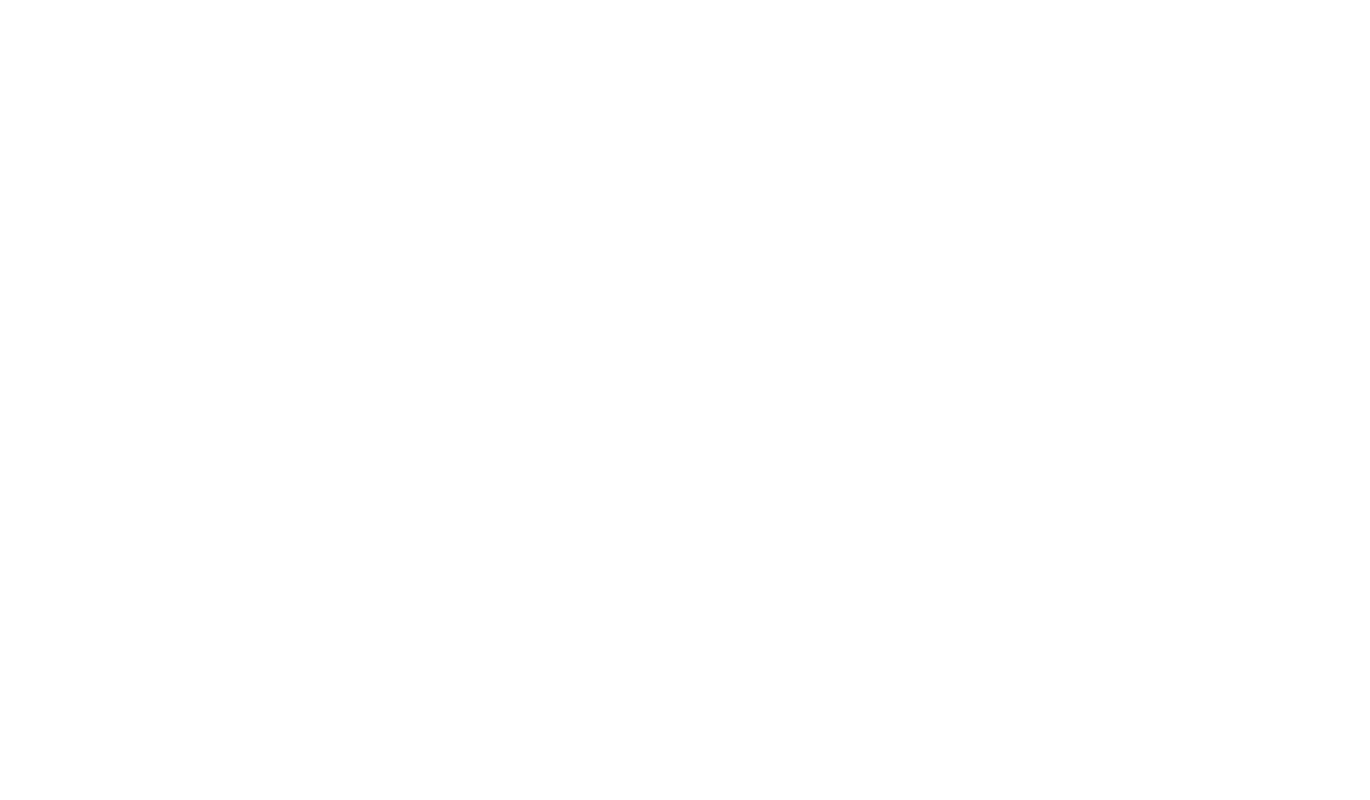
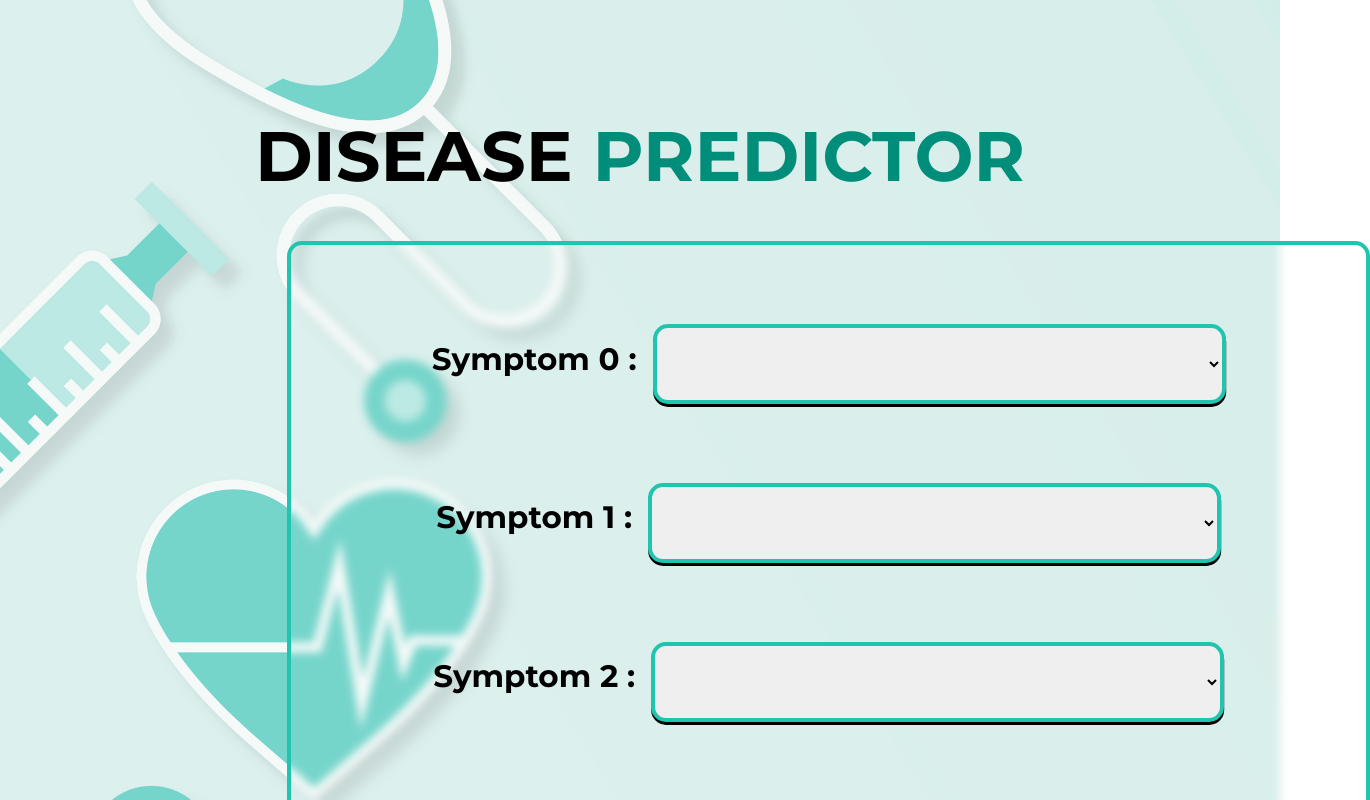
Before and after one commit to Rash023/Mediquity, a React (Create React App) app: page /detection/diseasepredictor in a window 1280 px wide. Before the commit this address had no page. Shown: the top 800 px of the page, 1370 px wide, since content can reach past the window. Built offline with nearby package versions, Linux system fonts and the light colour scheme.

Commit message:
Added the Disease Predictor Page

```diff
--- a/src/App.js
+++ b/src/App.js
@@ -5,6 +5,7 @@
 import Login from './Components/Common/Login';
 import SignUp from './Components/Common/SignUp';
 import BrainTumor from './Components/Core/Disease/BrainTumor';
+import DiseasePredictor from './Components/Core/Disease/DiseasePredictor';
 
 function App() {
   return (
@@ -15,6 +16,7 @@
         <Route path='/login' element={<Login/>}/>
         <Route path='/signup' element={<SignUp/>}/>
         <Route path='/detection/brain' element={<BrainTumor/>}/>
+        <Route path='/detection/diseasepredictor' element={<DiseasePredictor/>}/>
       </Routes>
     </div>
   );
--- a/src/Components/Core/Disease/BrainTumor.jsx
+++ b/src/Components/Core/Disease/BrainTumor.jsx
@@ -5,8 +5,8 @@
 const BrainTumor = () => {
   return (
     <div className='brain-tumor-container brain-container flex flex-col'>
-      <div className='uppercase leading-[63px] font-[700] text-[83px] text-center text-[#000000] h-[116px] mt-[115px]'>BRAIN TUMOR <span className='text-[#008E7B]'>DETECTION</span></div>
-      <div className='w-[1045px] h-[730px] detection-box-shadow border-[4px] border-[#21C4AF] rounded-[15px] ml-[22%] mb-[2%] flex flex-col'>
+      <div className='uppercase leading-[63px] font-[700] text-[80px] text-center text-[#000000] h-[116px] mt-[115px]'>BRAIN TUMOR <span className='text-[#008E7B]'>DETECTION</span></div>
+      <div className='w-[1045px] h-[730px] detection-box-shadow border-[4px] border-[#21C4AF] rounded-[15px] ml-[22%] mb-[2%] flex flex-col backdrop-blur-sm'>
         <div className='font-[700] text-[42px] leading-[63px] uppercase text-center mt-[3%]'>Health <span className='text-[#008E7B]'>Care</span></div>
         <div className='w-[831px] h-[433px] detection-box-shadow border-[4px] border-[#21C4AF] rounded-[15px] ml-[10%] mb-[2%] flex flex-col mt-[3%] items-center'>
           <FaUpload size={50} className='mt-[3%]' />
--- /dev/null
+++ b/src/Components/Core/Disease/DiseasePredictor.css
@@ -0,0 +1,18 @@
+@import url('https://fonts.googleapis.com/css2?family=Montserrat:ital,wght@0,100..900;1,100..900&display=swap');
+
+.disease-predictor-container {
+    background-image: url('../../../Asset/Home-image.jpg');
+    background-size: cover;
+    padding: 10px;
+    background-repeat: no-repeat;
+    background-position: left;
+    height: fit-content;
+}
+
+.disease-predictor {
+    font-family: "Montserrat", sans-serif;
+}
+
+.disease-predictor-box-shadow {
+    box-shadow: 0.2px 3px #000000;
+}
--- /dev/null
+++ b/src/Components/Core/Disease/DiseasePredictor.jsx
@@ -0,0 +1,30 @@
+import React from 'react'
+import './DiseasePredictor.css'
+import { SymptomData } from '../../../Util/SymptomData'
+
+const DiseasePredictor = () => {
+  return (
+    <div className='disease-predictor-container disease-predictor'>
+      <div className='uppercase leading-[63px] font-[700] text-[70px] text-center text-[#000000] h-[116px] mt-[115px]'>DISEASE <span className='text-[#008E7B]'>PREDICTOR</span></div>
+      <div className='w-[1083px] h-[1196px] disease-predictor-box-shadow border-[4px] border-[#21C4AF] rounded-[15px] ml-[22%] mb-[2%] flex flex-col bg-transparent backdrop-blur-sm items-center'>
+        {
+          SymptomData.map((_, index) => (
+            <div className='flex flex-col gap-y-4'>
+              <div className='flex gap-x-4 mt-[10%] items-baseline'>
+                <div className='font-[700] text-[31px] leading-[63px]'>Symptom {index} : </div>
+                <select className='w-[573px] h-[80px] disease-predictor-box-shadow border-[4px] border-[#21C4AF] rounded-[15px]'></select>
+              </div>
+            </div>
+          ))
+        }
+        <button className='uppercase w-[176px] h-[56px] leading-[24px] text-[30px] tracking-[0.1px] bg-[#21C4AF] border border-[#000000] rounded-[5px] font-bold disease-predictor-box-shadow mt-[6%] px-[20px] py-[12px]'>PREDICT</button>
+        <div className='w-[734px] h-[53px] leading-[27px] text-[16px] tracking-[0.1px] text-center font-[700] mt-[3%]'>
+          By Continuing, You Agree To healthcare’s <span className='text-[#008E7B]'>Terms Of Service</span> Opens A New Tab And Acknowledge You've Read Our Privacy Policy. Notice At Collection
+        </div>
+      </div>
+
+    </div>
+  )
+}
+
+export default DiseasePredictor
--- /dev/null
+++ b/src/Util/SymptomData.jsx
@@ -0,0 +1,20 @@
+export const SymptomData = [
+    {
+
+    },
+    {
+
+    },
+    {
+
+    },
+    {
+
+    },
+    {
+
+    },
+    {
+
+    }
+]
```
